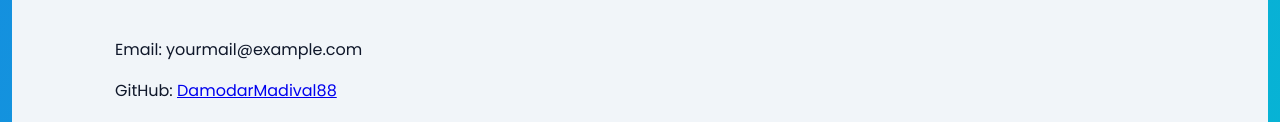
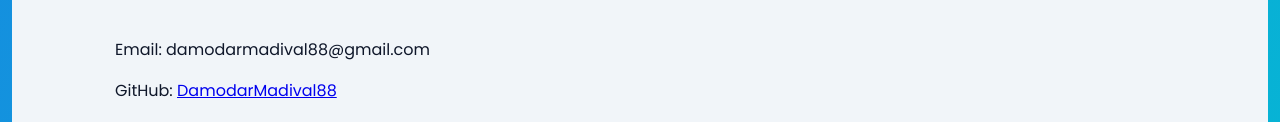
Before and after one commit to DamodarMadival88/DamodarMadival.github.io, a plain HTML site: page index.html in a window 1280 px wide. Shown: the part 3072-3194 px from the top of the page. Drawn offline with Linux system fonts and the light colour scheme.

Commit message:
Update index.html

```diff
--- a/index.html
+++ b/index.html
@@ -290,7 +290,7 @@ footer{
 
 <section id="contact">
   <h2>Contact</h2>
-  <p>Email: yourmail@example.com</p>
+  <p>Email: damodarmadival88@gmail.com</p>
   <p>GitHub: <a href="https://github.com/DamodarMadival88">DamodarMadival88</a></p>
   <p>Location: Vasco, Goa</p>
 </section>
```
